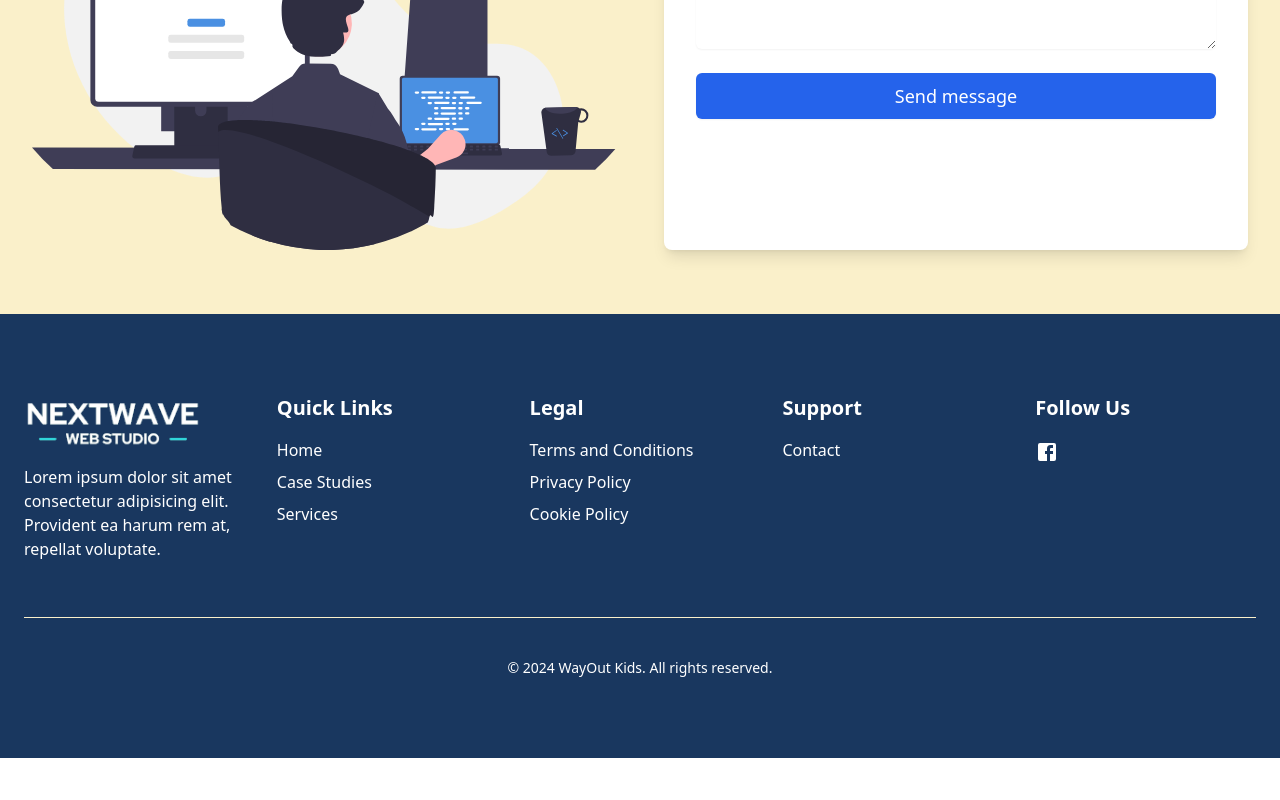
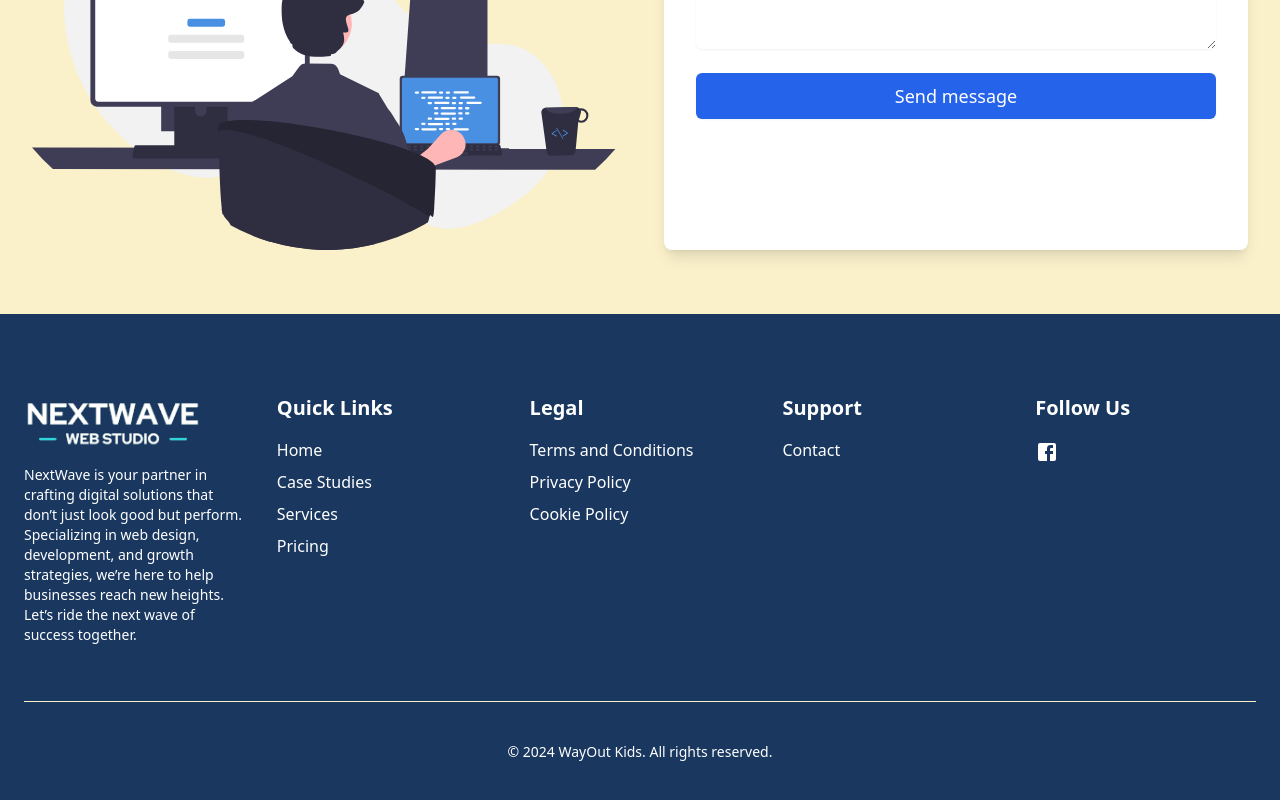
Before and after one commit to Parrasite9/nextwave, a React (Create React App) app: page / in a window 1280 px wide. Shown: the part 4293-5093 px from the top of the page. Before the commit the page ends 5051 px from the top, so only its background shows below. Built offline with nearby package versions, Linux system fonts and the light colour scheme.

Commit message:
Updated Footer info

```diff
--- a/src/Globals/Footer.jsx
+++ b/src/Globals/Footer.jsx
@@ -11,6 +11,7 @@ const navLinks = [
   { name: 'Home', path: '/' },
   { name: 'Case Studies', path: '/#casestudy' },
   { name: 'Services', path: '/#services' },
+  { name: 'Pricing', path: '/#pricing' },
   {
     name: 'Legal',
     subLinks: [
@@ -120,9 +121,8 @@ function Footer() {
               <Link to="/">
                 <img src="/images/logo/logoLight.png" alt="Logo" className="w-4/5 h-auto" />
               </Link>
-              <p className="text-white mt-4">
-                Lorem ipsum dolor sit amet consectetur adipisicing elit. Provident ea harum rem at,
-                repellat voluptate.
+              <p className="text-white text-sm mt-4">
+                NextWave is your partner in crafting digital solutions that don’t just look good but perform. Specializing in web design, development, and growth strategies, we’re here to help businesses reach new heights. Let’s ride the next wave of success together.
               </p>
             </div>
 
```
